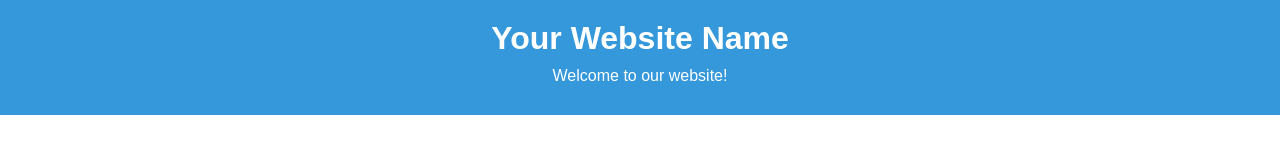
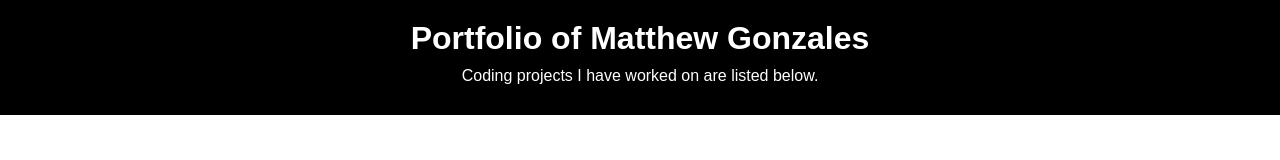
Before and after one commit to Monkey-Matthew/Monkey-Matthew.github.io, a plain HTML site: page index.html in a window 1280 px wide. Drawn offline with Linux system fonts and the light colour scheme.

Commit message:
Name
Added my name to it

```diff
--- a/index.html
+++ b/index.html
@@ -9,8 +9,8 @@
 <body>
 
   <div class="banner">
-    <h1>Your Website Name</h1>
-    <p>Welcome to our website!</p>
+    <h1>Portfolio of Matthew Gonzales</h1>
+    <p>Coding projects I have worked on are listed below.</p>
   </div>
 
   <!-- The rest of your webpage content goes here -->
--- a/styles.css
+++ b/styles.css
@@ -5,7 +5,7 @@ body {
   }
 
   .banner {
-    background-color: #3498db; /* Change this to your desired background color */
+    background-color: #000000; /* Change this to your desired background color */
     color: #fff; /* Change this to your desired text color */
     text-align: center;
     padding: 20px;
```
